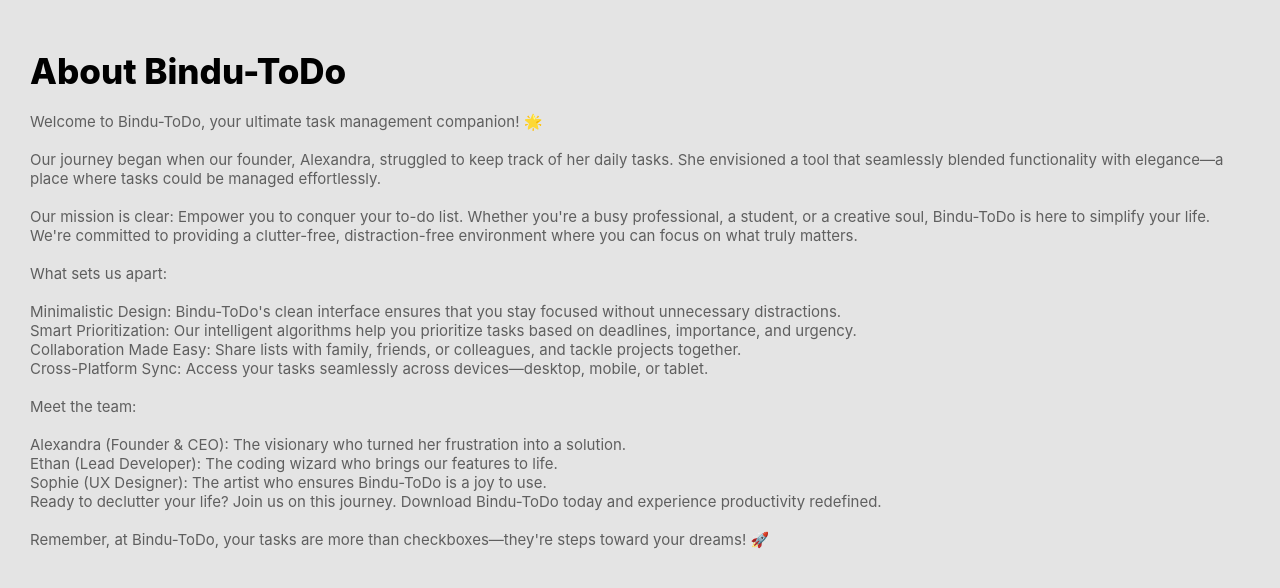
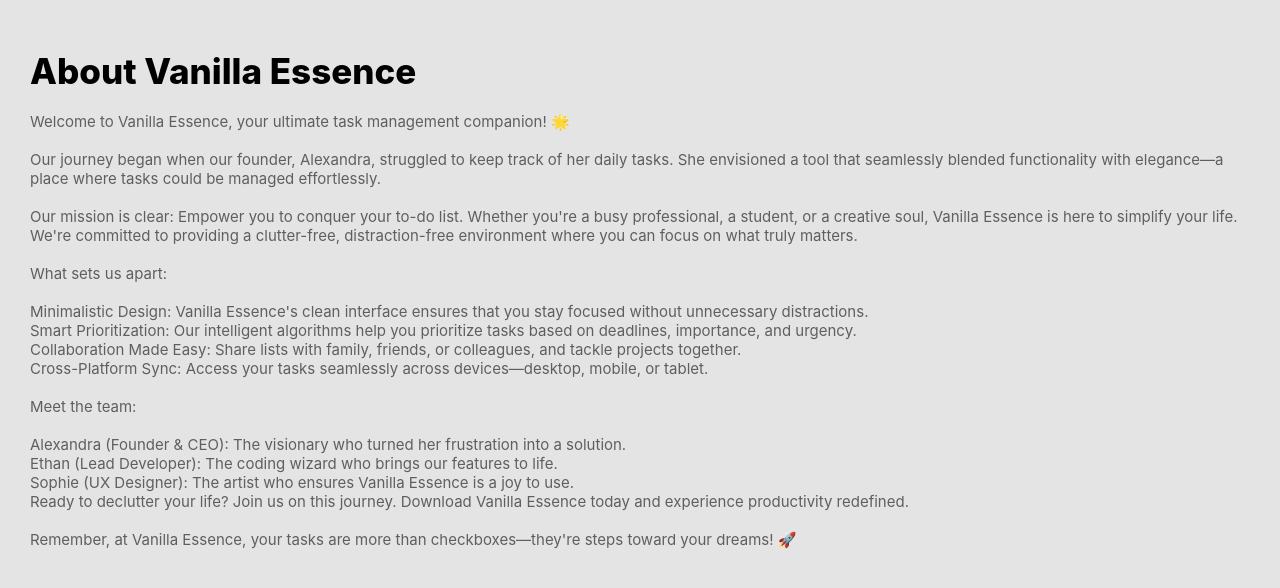
Before and after one commit to muztahiddurjoy/Vanilla-Essence, a website: page views/about.html in a window 1280 px wide. Drawn offline with Linux system fonts and the light colour scheme; a web font is replaced by a local one.

Commit message:
name updated - about page

```diff
--- a/views/about.html
+++ b/views/about.html
@@ -41,16 +41,16 @@
 </head>
 <body>
     <div style="padding:30px">
-    <h1 class="about__title">About Bindu-ToDo</h1>
-    <p class="about__desc">Welcome to Bindu-ToDo, your ultimate task management companion! 🌟
+    <h1 class="about__title">About Vanilla Essence</h1>
+    <p class="about__desc">Welcome to Vanilla Essence, your ultimate task management companion! 🌟
         <br> <br>
         Our journey began when our founder, Alexandra, struggled to keep track of her daily tasks. She envisioned a tool that seamlessly blended functionality with elegance—a place where tasks could be managed effortlessly.
         <br> <br>
-        Our mission is clear: Empower you to conquer your to-do list. Whether you're a busy professional, a student, or a creative soul, Bindu-ToDo is here to simplify your life. We're committed to providing a clutter-free, distraction-free environment where you can focus on what truly matters.
+        Our mission is clear: Empower you to conquer your to-do list. Whether you're a busy professional, a student, or a creative soul, Vanilla Essence is here to simplify your life. We're committed to providing a clutter-free, distraction-free environment where you can focus on what truly matters.
         <br> <br>
         What sets us apart:
         <br> <br>
-        <b>Minimalistic Design:</b> Bindu-ToDo's clean interface ensures that you stay focused without unnecessary distractions. <br>
+        <b>Minimalistic Design:</b> Vanilla Essence's clean interface ensures that you stay focused without unnecessary distractions. <br>
         <b>Smart Prioritization:</b> Our intelligent algorithms help you prioritize tasks based on deadlines, importance, and urgency. <br>
         <b>Collaboration Made Easy:</b> Share lists with family, friends, or colleagues, and tackle projects together. <br>
         <b>Cross-Platform Sync:</b> Access your tasks seamlessly across devices—desktop, mobile, or tablet. <br> <br>
@@ -58,10 +58,10 @@
         <br> <br>
         Alexandra (Founder & CEO): The visionary who turned her frustration into a solution. <br>
         Ethan (Lead Developer): The coding wizard who brings our features to life. <br>
-        Sophie (UX Designer): The artist who ensures Bindu-ToDo is a joy to use. <br>
-        Ready to declutter your life? Join us on this journey. Download Bindu-ToDo today and experience productivity redefined.
+        Sophie (UX Designer): The artist who ensures Vanilla Essence is a joy to use. <br>
+        Ready to declutter your life? Join us on this journey. Download Vanilla Essence today and experience productivity redefined.
         <br> <br>
-        Remember, at Bindu-ToDo, your tasks are more than checkboxes—they're steps toward your dreams! 🚀</p>
+        Remember, at Vanilla Essence, your tasks are more than checkboxes—they're steps toward your dreams! 🚀</p>
     </div>
 </body>
 </html>
```
